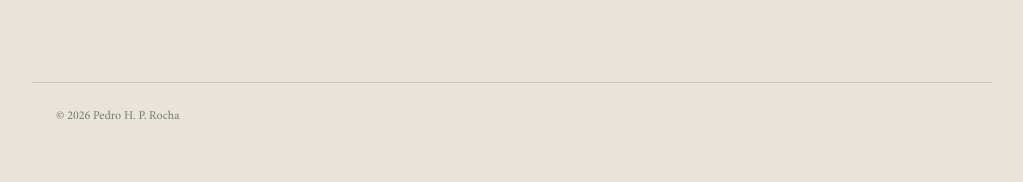
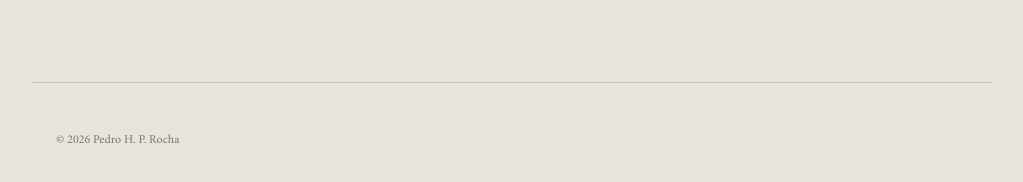
Before and after one commit to pedrohprocha/pedrohprocha.github.io, a Jekyll site: the page built from index.md, in a window 1280 px wide and 935 px high. Shown: the part 746-928 px from the top of the window, without its empty margins (128-1151 px from the left). Built offline with Jekyll 4.4.1, drawn with Linux system fonts in a browser that asks for light colours; some web fonts are replaced.

Commit message:
footer spacing

```diff
--- a/assets/css/main.css
+++ b/assets/css/main.css
@@ -411,7 +411,7 @@ h3 {
 /* ── Footer ──────────────────────────────────────────────── */
 .site-footer {
     border-top: 1px solid var(--border);
-    padding: 1.5rem;
+    padding: 3rem 1.5rem 1.5rem;
     font-size: 0.75rem;
     color: var(--muted);
     max-width: 960px;
```
